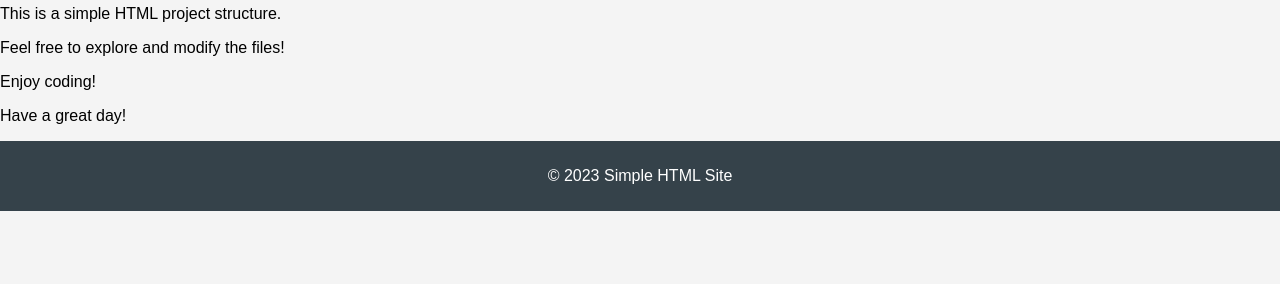
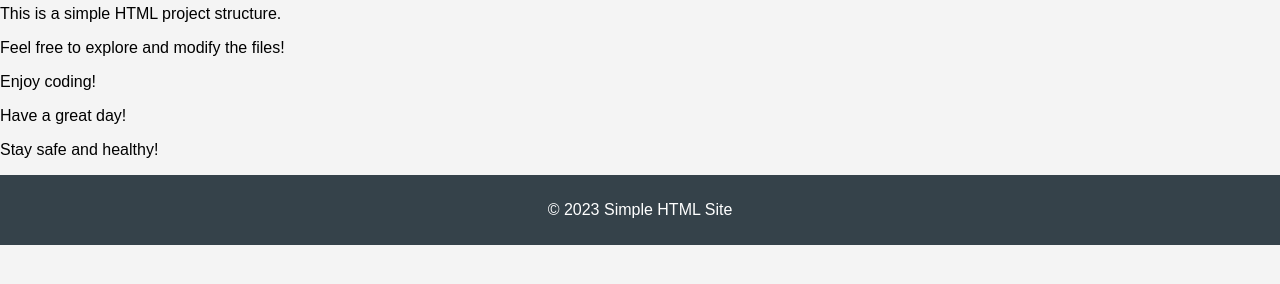
Before and after one commit to HikariHino/HikariLNBackEnd, a plain HTML site: page simple-html-site/src/index.html in a window 1280 px wide. Shown: the part 68-352 px from the top of the page. Drawn offline with Linux system fonts and the light colour scheme.

Commit message:
test new name and contribution

```diff
--- a/simple-html-site/src/index.html
+++ b/simple-html-site/src/index.html
@@ -15,6 +15,7 @@
         <p>Feel free to explore and modify the files!</p>
         <p>Enjoy coding!</p>
         <p>Have a great day!</p>
+        <p>Stay safe and healthy!</p>
     </main>
     <footer>
         <p>&copy; 2023 Simple HTML Site</p>
```
